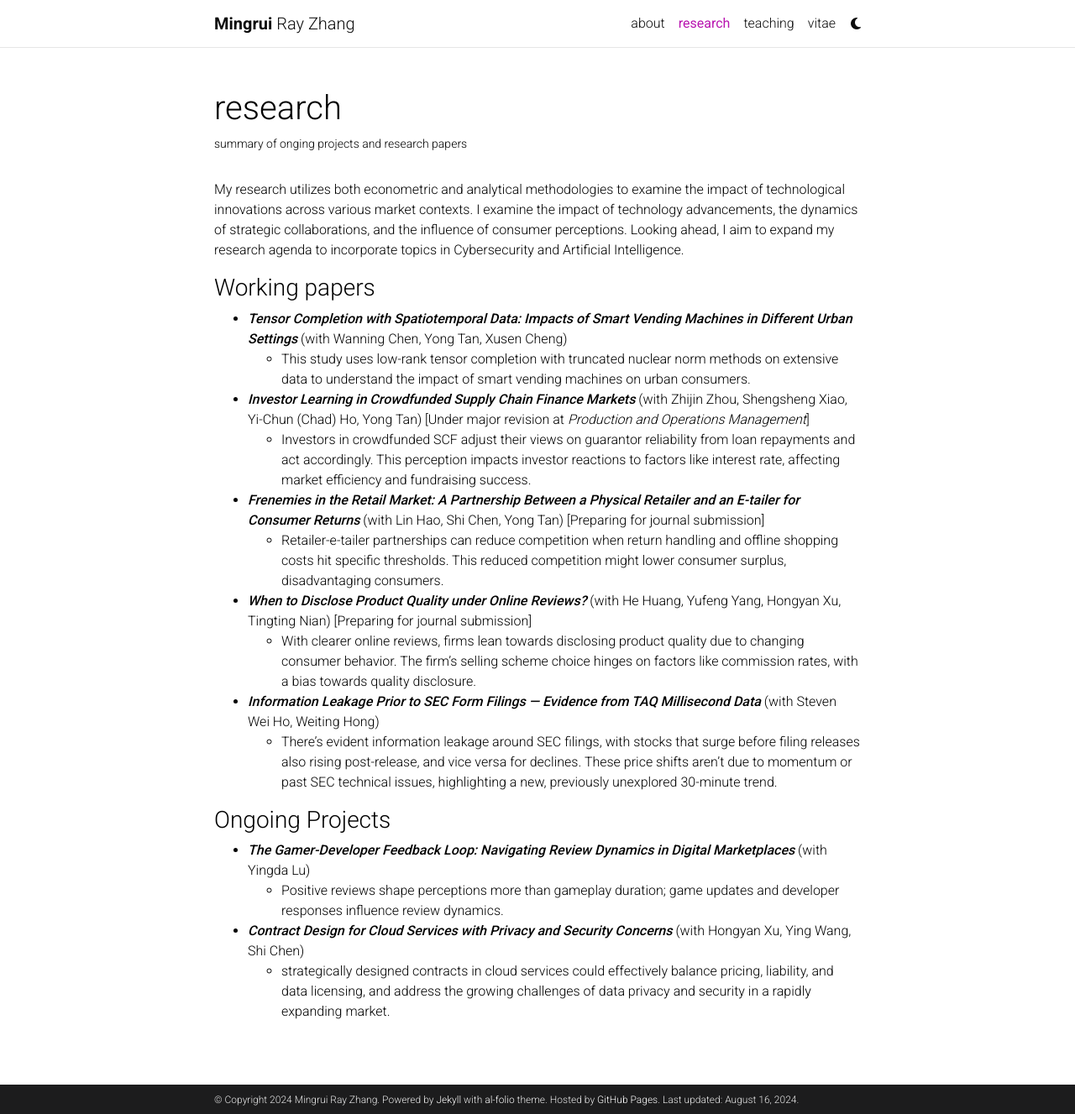
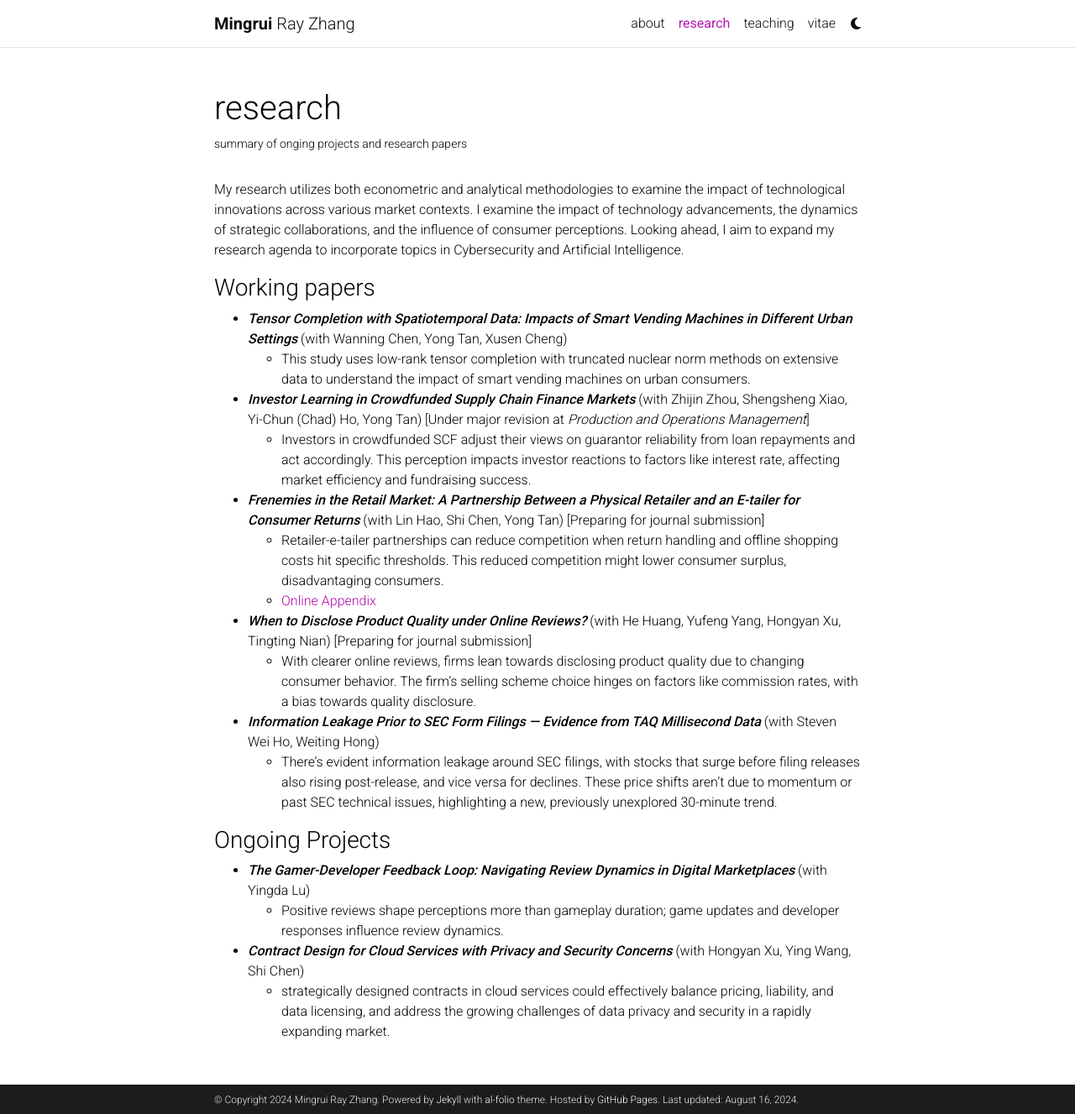
Before and after one commit to MingruiRayZhang/MingruiRayZhang.github.io, a Jekyll site: the page built from _pages/research.md, in a window 1280 px wide and 1327 px high. Shown: the whole window at 84% size. Built offline with Jekyll 4.4.1, drawn with Linux system fonts in a browser that asks for light colours; comment, search, counter and statistics services are not loaded; a style sheet for code colours, icons or effects is not loaded.

Commit message:
add appendix

```diff
--- a/_pages/research.md
+++ b/_pages/research.md
@@ -19,6 +19,7 @@ My research utilizes both econometric and analytical methodologies to examine th
 
 - ***Frenemies in the Retail Market: A Partnership Between a Physical Retailer and an E-tailer for Consumer Returns*** (with Lin Hao, Shi Chen, Yong Tan) [Preparing for journal submission]
   -  Retailer-e-tailer partnerships can reduce competition when return handling and offline shopping costs hit specific thresholds. This reduced competition might lower consumer surplus, disadvantaging consumers.
+  - [Online Appendix](/assets/appendices/RPPR/ZhangHaoTan-2023-appendix-v1.pdf)
 
 - ***When to Disclose Product Quality under Online Reviews?*** (with He Huang, Yufeng Yang, Hongyan Xu, Tingting Nian) [Preparing for journal submission]
   - With clearer online reviews, firms lean towards disclosing product quality due to changing consumer behavior. The firm's selling scheme choice hinges on factors like commission rates, with a bias towards quality disclosure.
```
Also changed, not shown: 2 other files.
